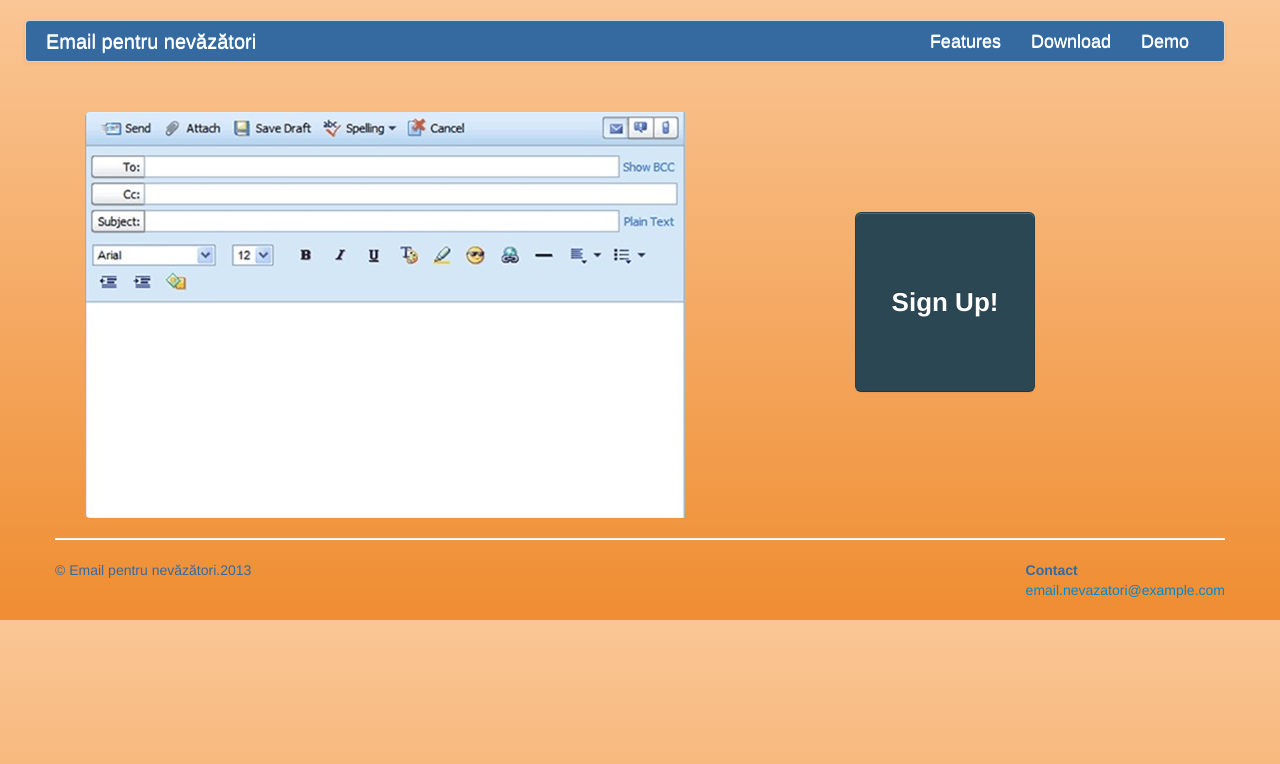
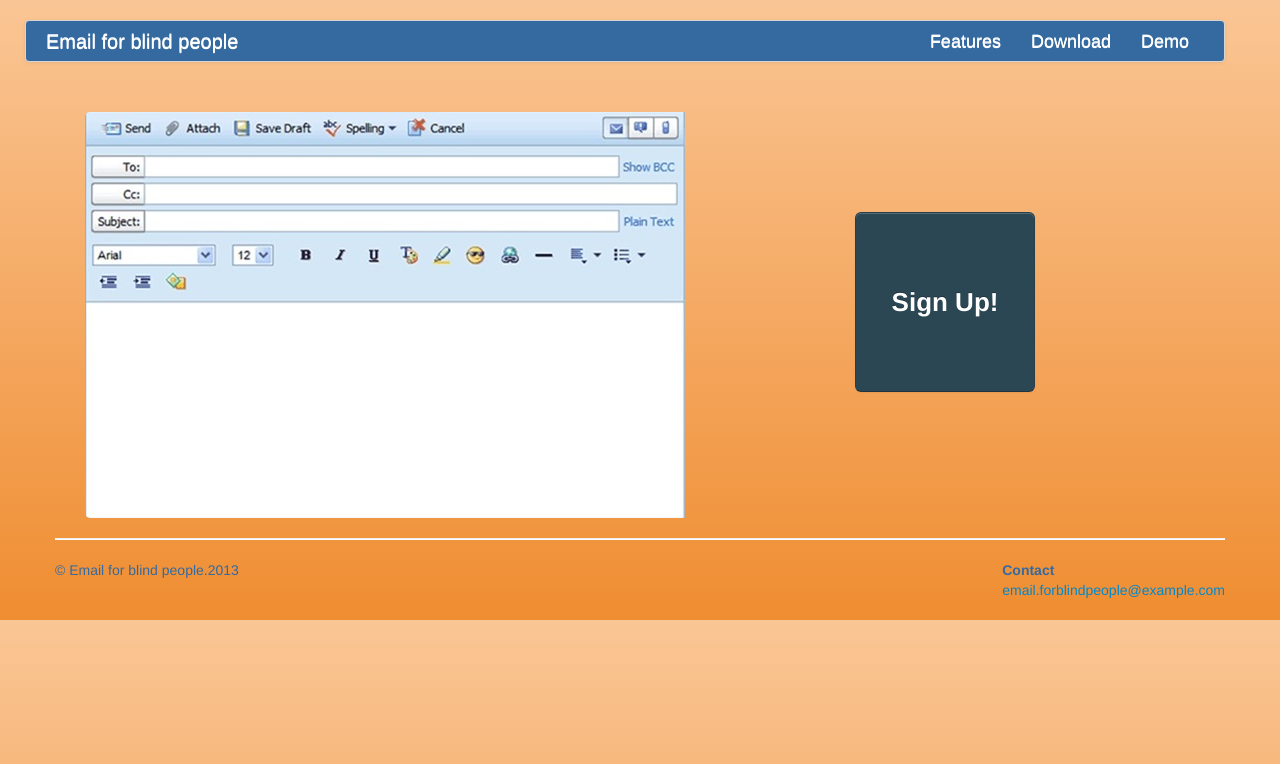
Before and after one commit to lavi92/Email-nevazatori, a plain HTML site: page index.html in a window 1280 px wide. Drawn offline with Linux system fonts and the light colour scheme.

Commit message:
Modify email

```diff
--- a/index.html
+++ b/index.html
@@ -22,7 +22,7 @@ Email pentru nevăzători
     <nav class="navbar">
       <div class="navbar-inner">
             <a class="brand" href="#">
-              Email pentru nevăzători
+              Email for blind people
             </a>
             <ul class="nav pull-right">
               <li><a href="#">Features</a></li>
@@ -49,11 +49,11 @@ Email pentru nevăzători
   <footer>
     <address class="pull-right">
       <strong>Contact</strong><br>
-      <a href="mailto:#">email.nevazatori@example.com</a>
+      <a href="mailto:#">email.forblindpeople@example.com</a>
     </address>
 
     <p>
-         &copy; Email pentru nevăzători.2013
+         &copy; Email for blind people.2013
     </p>
 
   </footer>
```
